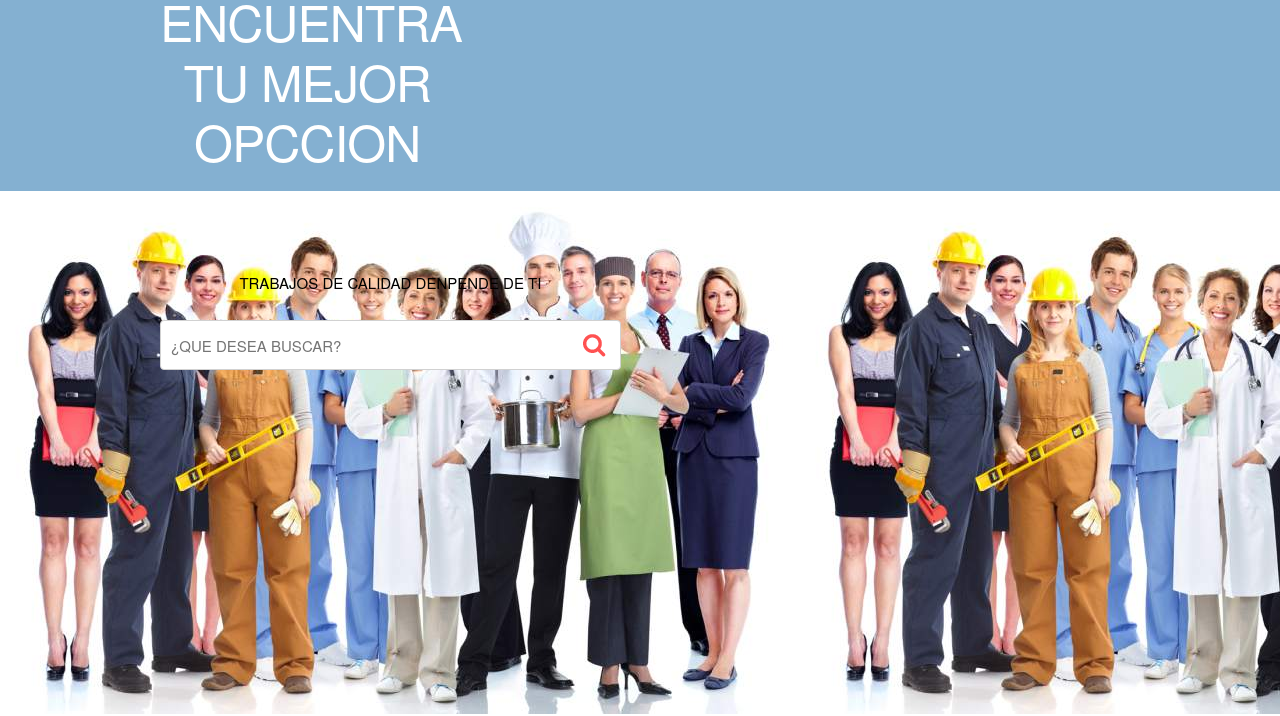
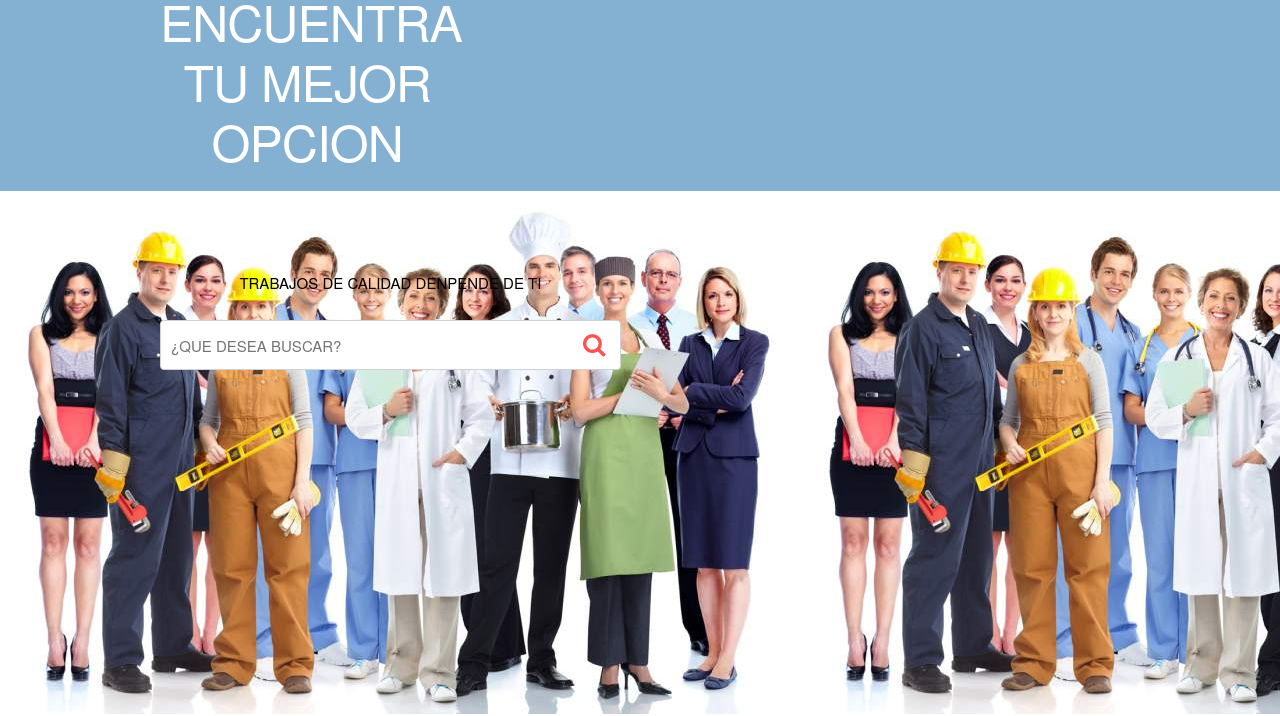
Before and after one commit to jos123456789/worjs, a plain HTML site: page index.html in a window 1280 px wide. Shown: the part 101-817 px from the top of the page. Drawn offline with Linux system fonts and the light colour scheme.

Commit message:
Update index.html

```diff
--- a/index.html
+++ b/index.html
@@ -14,7 +14,7 @@
         <div class="container">
             <div class="row">
                 <div class="four columns">
-                    <h1><img src="img/logo1.jpg" alt="">ENCUENTRA TU MEJOR OPCCION</h1>
+                    <h1><img src="img/logo1.jpg" alt="">ENCUENTRA TU MEJOR OPCION</h1>
                 </div>
                 <div class="two columns u-pull-right">
                     <ul>
```
